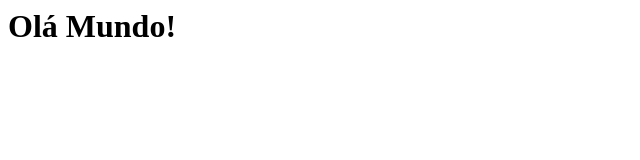
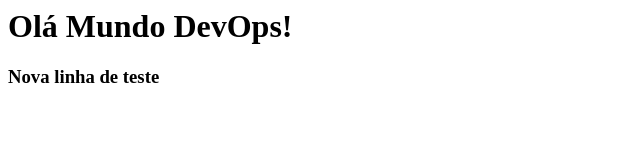
Before and after one commit to ricklsant/s2, a plain HTML site: page index.html in a window 1280 px wide. Shown: the whole page, without its empty margins (0-640 px from the left). Drawn offline with Linux system fonts and the light colour scheme.

Commit message:
Update index.html
Adicionando mais linhas ao código, foi adicionado h3

```diff
--- a/index.html
+++ b/index.html
@@ -1,6 +1,9 @@
 <html>
 <head>
-<title> BEM VINDO AO GIT </title>
+  <title> BEM VINDO AO GIT </title>
 </head>
-<body><h1> Olá Mundo! </h1></body>
+  <body>
+    <h1> Olá Mundo DevOps! </h1>
+    <h3> Nova linha de teste </h3>
+  </body>
 </html>
```
